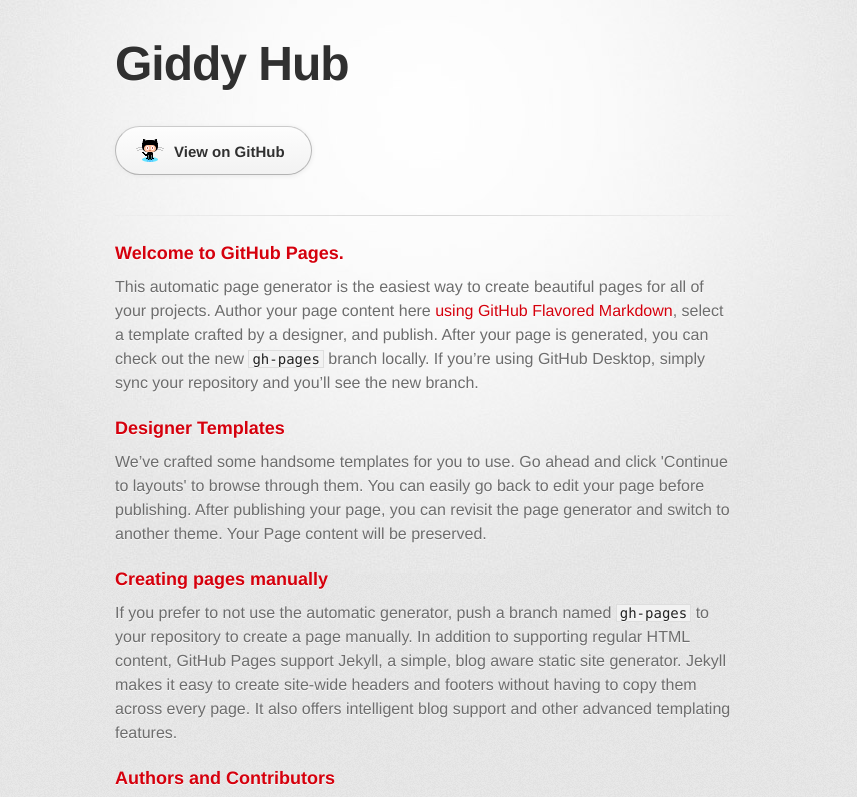
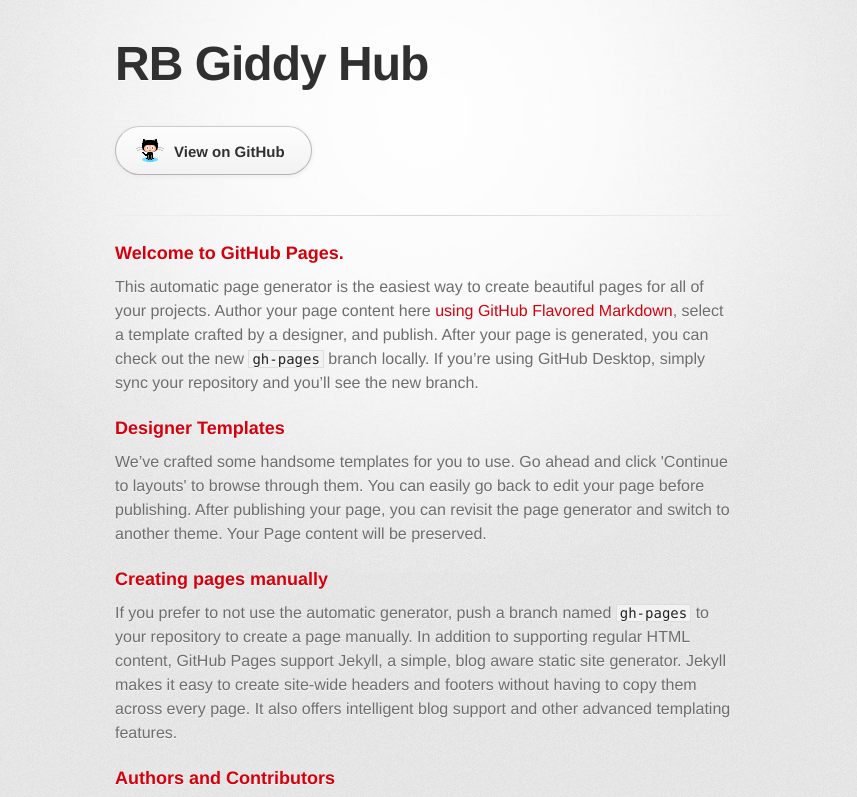
Before and after one commit to rodentbreeder/rodentbreeder.github.io, a plain HTML site: page index.html in a window 1280 px wide. Shown: the top 797 px of the page, without its empty margins (215-1072 px from the left). Drawn offline with Linux system fonts and the light colour scheme; a web font is replaced by a local one.

Commit message:
Update index.html

```diff
--- a/index.html
+++ b/index.html
@@ -18,7 +18,7 @@
       <div class="inner">
 
         <header>
-          <h1>Giddy Hub</h1>
+          <h1>RB Giddy Hub</h1>
           <h2></h2>
         </header>
 
```
